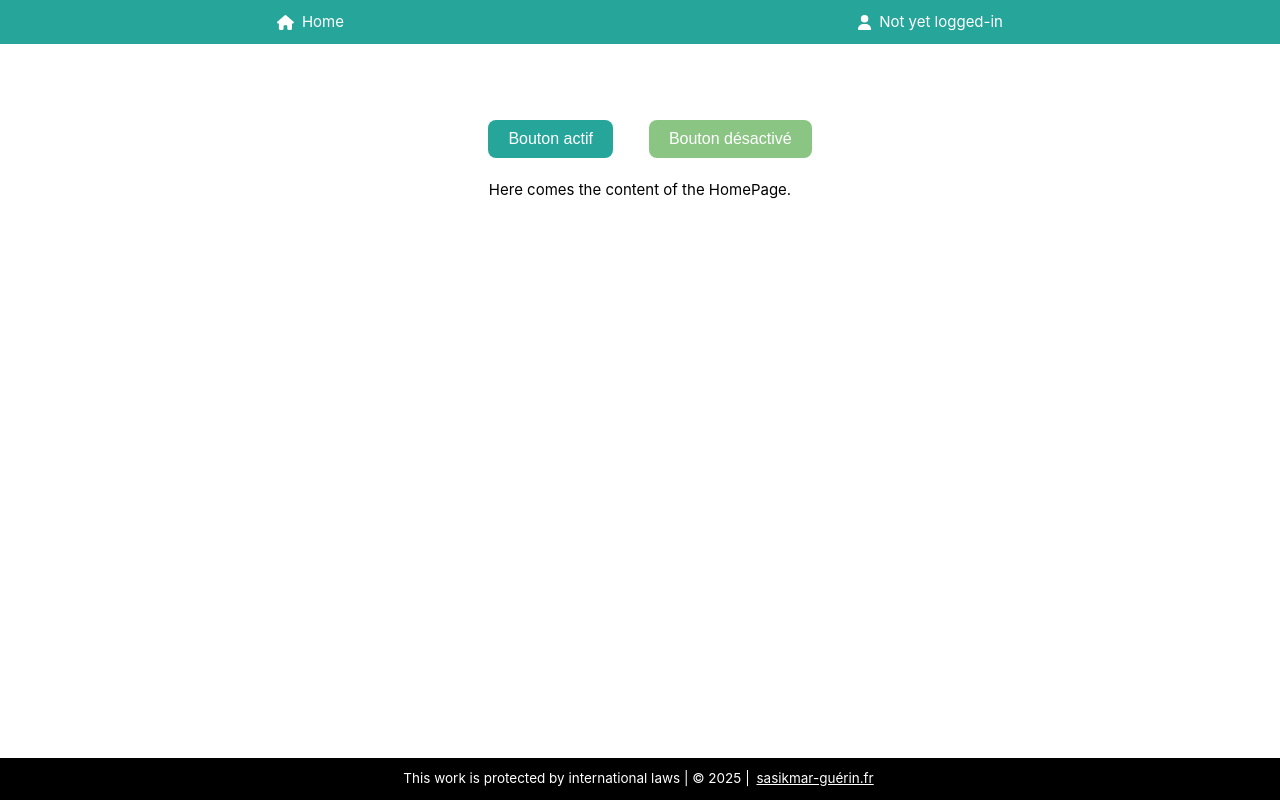
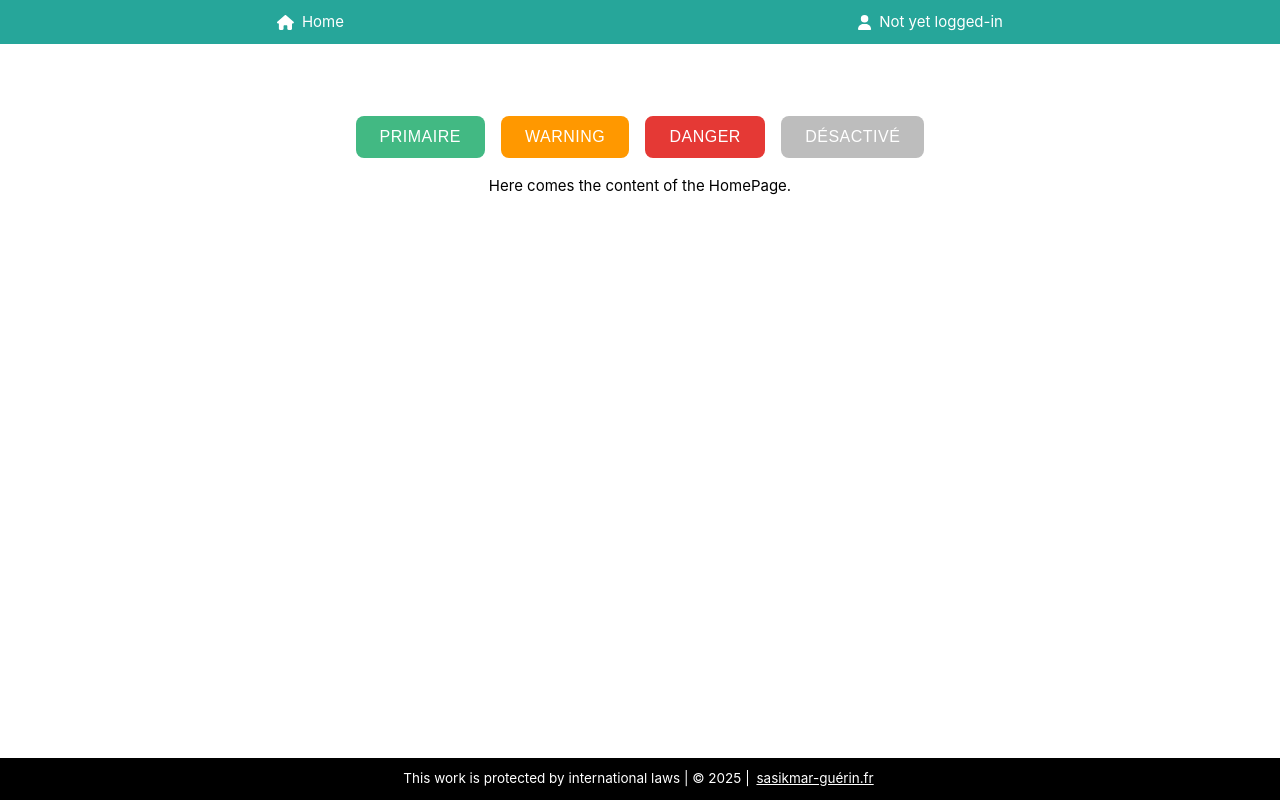
Before and after one commit to Sharu2501/tp3_sasikumar_guerin_lsi1, a Vue app: page / in a window 1280 px wide. Built offline with nearby package versions, Linux system fonts and the light colour scheme.

Commit message:
Ex 8: color palette and prop for BaseButton

```diff
--- a/src/components/BaseButton.vue
+++ b/src/components/BaseButton.vue
@@ -1,13 +1,23 @@
 <template>
   <div class="button-container">
-    <!-- Bouton actif avec animation -->
-    <button class="base-button custom-margin animated-button">
-      Bouton actif
+    <!-- Bouton Primaire -->
+    <button class="base-button button-primary">
+      Primaire
     </button>
 
-    <!-- Bouton désactivé -->
-    <button class="base-button" disabled>
-      Bouton désactivé
+    <!-- Bouton Warning -->
+    <button class="base-button button-warning">
+      Warning
+    </button>
+
+    <!-- Bouton Danger -->
+    <button class="base-button button-danger">
+      Danger
+    </button>
+
+    <!-- Bouton Désactivé -->
+    <button class="base-button button-disabled" disabled>
+      Désactivé
     </button>
   </div>
 </template>
@@ -22,37 +32,63 @@ export default {
 .button-container {
   display: flex;
   gap: 1rem;
+  padding: 1rem;
+  flex-wrap: wrap;
 }
 
 .base-button {
-  padding: 10px 20px;
-  background-color: #26a69a;
+  padding: 12px 24px;
   color: white;
   border: none;
   border-radius: 8px;
   font-size: 1rem;
   cursor: pointer;
-  transition: background-color 0.3s ease, transform 0.2s ease, box-shadow 0.2s ease;
+  transition: all 0.3s ease;
+  min-width: 120px;
+  text-transform: uppercase;
+  font-weight: 500;
+  letter-spacing: 0.5px;
 }
 
-.base-button:hover:enabled,
-.base-button:focus:enabled {
-  background-color: #2bbbad;
+/* Couleurs et états */
+.button-primary {
+  background-color: #42b983;
 }
 
-.base-button:disabled {
-  background-color: #8bc584;
+.button-warning {
+  background-color: #ff9800;
+}
+
+.button-danger {
+  background-color: #e53935;
+}
+
+.button-disabled {
+  background-color: #bdbdbd;
   cursor: not-allowed;
 }
 
-.custom-margin {
-  margin: 20px;
+/* Effets au survol/focus */
+.base-button:not(.button-disabled):hover,
+.base-button:not(.button-disabled):focus {
+  transform: translateY(-2px);
+  box-shadow: 0 4px 8px rgba(0, 0, 0, 0.2);
 }
 
-/* Animation sur hover et focus */
-.animated-button:hover,
-.animated-button:focus {
-  transform: scale(1.05);
-  box-shadow: 0 4px 10px rgba(0, 0, 0, 0.2);
+.base-button:not(.button-disabled):active {
+  transform: translateY(0);
+}
+
+/* Effets spécifiques pour chaque bouton */
+.button-primary:hover:not(.button-disabled) {
+  background-color: #3aa876;
+}
+
+.button-warning:hover:not(.button-disabled) {
+  background-color: #fb8c00;
+}
+
+.button-danger:hover:not(.button-disabled) {
+  background-color: #d32f2f;
 }
 </style>
```
